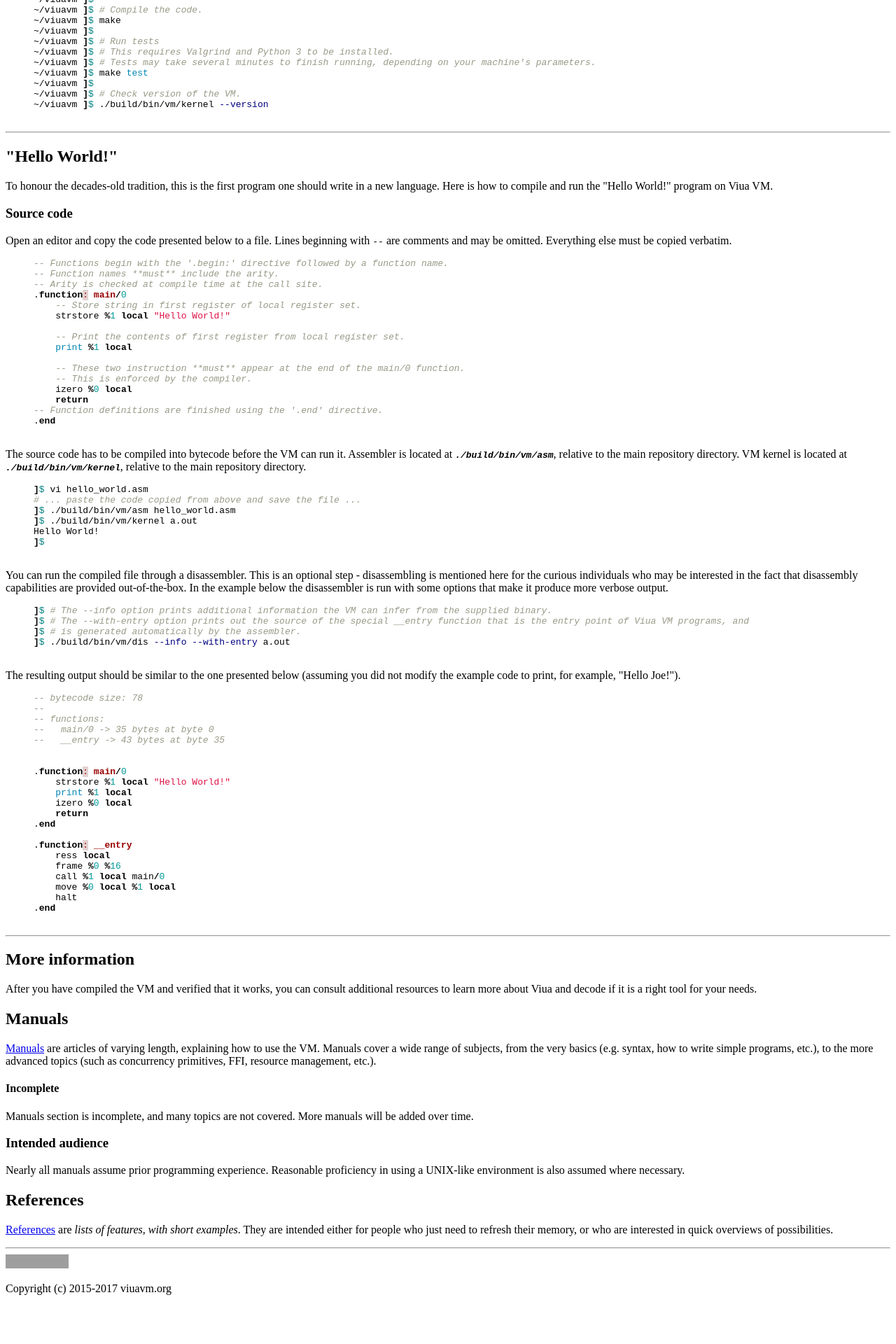
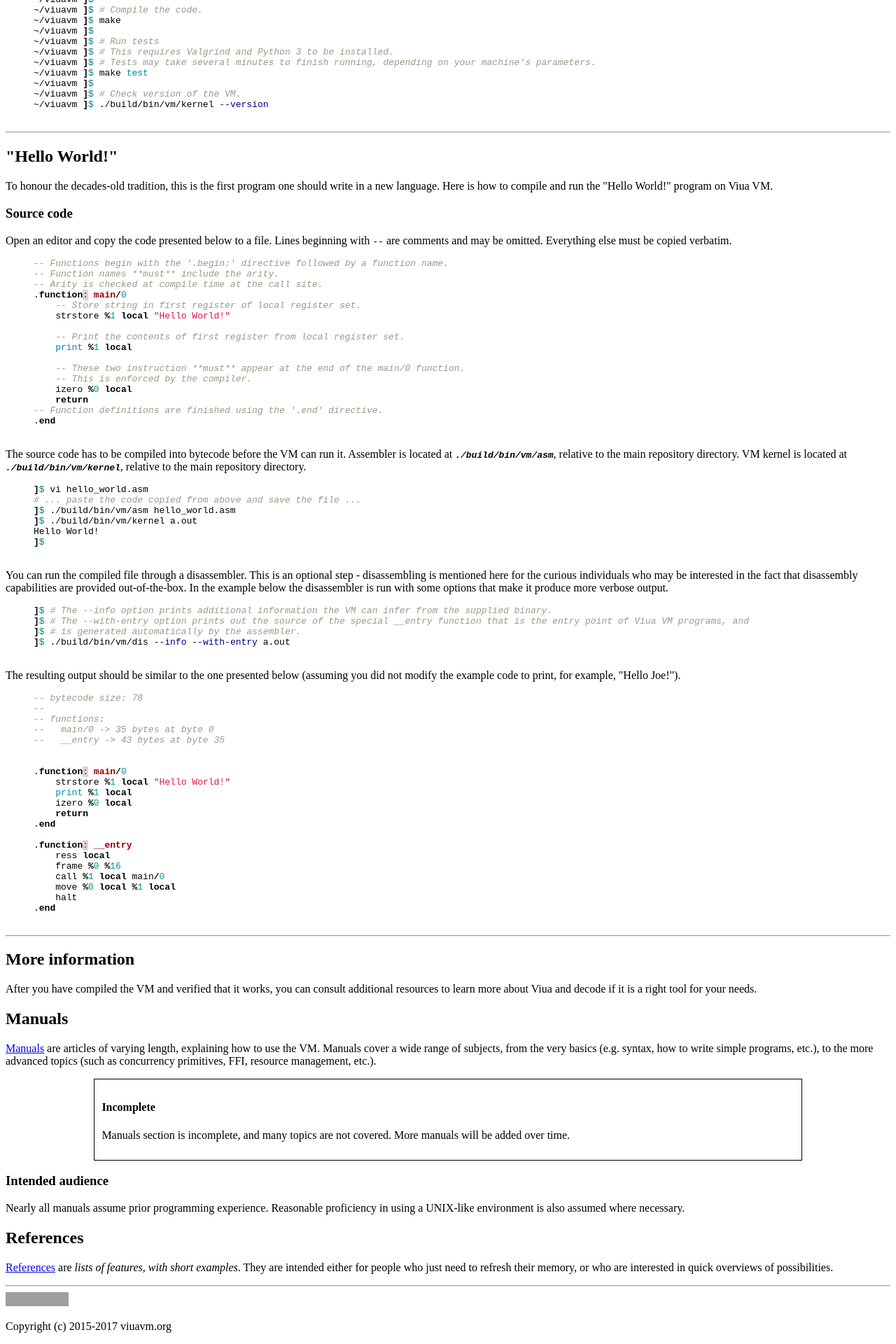
Before and after one commit to marekjm/docs.viuavm.org, a Jekyll site: the page built from index.html, in a window 1280 px wide. Shown: the part 1107-3027 px from the top of the page at 70% size. Built offline with Jekyll 4.4.1, drawn with Linux system fonts in a browser that asks for light colours; before the commit the page ends 2973 px from its top, so only the background shows below that; grey boxes are pictures that could not be loaded.

Commit message:
Highlight warning sections

```diff
--- a/_includes/head.html
+++ b/_includes/head.html
@@ -4,6 +4,13 @@
     <meta http-equiv="Content-Language" content="en">
 
     <!-- <link rel="stylesheet" href="{{ "/css/style.css" | prepend: site.baseurl }}"> -->
+    <style>
+        .big-fat-warning {
+            border: 1px solid #000;
+            margin: 10px 10%;
+            padding: 10px;
+        }
+    </style>
     <link rel="stylesheet" href="{{ "/css/syntax.css" | prepend: site.baseurl }}">
     <link rel="canonical" href="{{ page.url | replace:'index.html','' | prepend: site.baseurl | prepend: site.url }}">
     <title>{% if page.title %}{{ page.title | escape }} - {% endif %}{{ site.title | escape }}</title>
```
